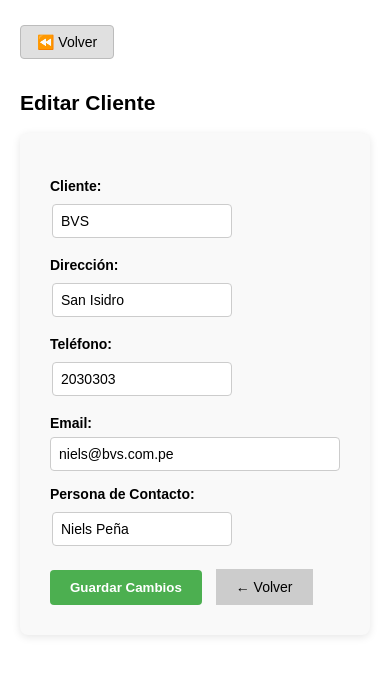
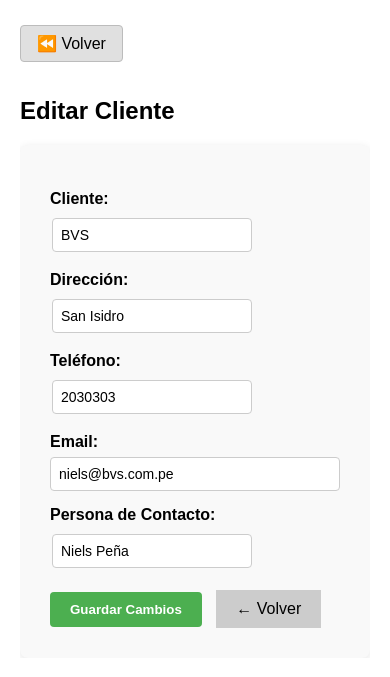
Before and after one commit to rmunozes/crm_nirqa, a Flask app: page /clientes/editar/4 in a window 390 px wide. Shown: the top 677 px of the page. Run offline with Flask 3, Linux system fonts and the light colour scheme; a user stored in the database is signed in; data comes from the database, SQL or seed files in the repository.

Commit message:
Mejorar diseño responsivo con tabla adaptable

```diff
--- a/templates/base.html
+++ b/templates/base.html
@@ -2,13 +2,18 @@
 <html lang="es">
 <head>
     <meta charset="UTF-8">
-    <meta name="viewport" content="width=device-width, initial-scale=1.0">
     <title>{% block title %}CRM NIRQA{% endblock %}</title>
     <style>
         body {
             font-family: Arial, sans-serif;
-            margin: 20px;
-            font-size: 14px;
+            margin: 0;
+            padding: 20px;
+            box-sizing: border-box;
+        }
+
+        .container {
+            max-width: 100%;
+            overflow-x: auto;
         }
 
         h1 {
@@ -18,6 +23,8 @@
         table {
             border-collapse: collapse;
             width: 100%;
+            table-layout: auto;
+            overflow-x: auto;
         }
 
         th, td {
@@ -30,13 +37,11 @@
             background-color: #f2f2f2;
         }
 
-        /* Evita que tablas grandes rompan el diseño */
         .table-wrapper {
             overflow-x: auto;
             max-width: 100%;
         }
 
-        /* Botones */
         .btn {
             display: inline-block;
             padding: 8px 16px;
@@ -71,19 +76,37 @@
         input[type="date"],
         input[type="number"],
         select {
-            padding: 5px 8px;
+            padding: 6px;
             margin: 4px 2px;
-            font-size: 13px;
-            max-width: 180px;
+            font-size: 14px;
+            width: 100%;
+            max-width: 200px;
+            box-sizing: border-box;
         }
 
-        fieldset {
-            font-size: 14px;
+        @media screen and (max-width: 768px) {
+            table, thead, tbody, th, td, tr {
+                display: block;
+            }
+
+            th {
+                position: absolute;
+                top: -9999px;
+                left: -9999px;
+            }
+
+            td {
+                border: none;
+                position: relative;
+                padding-left: 50%;
+                white-space: normal;
+                text-align: left;
+            }
         }
     </style>
 </head>
 <body>
-
+  <div class="container">
     <header>
       <div style="display: flex; flex-wrap: wrap; gap: 10px; align-items: center;">
         {% block header_buttons %}
@@ -93,5 +116,6 @@
     </header>
 
     {% block content %}{% endblock %}
+  </div>
 </body>
 </html>
```
